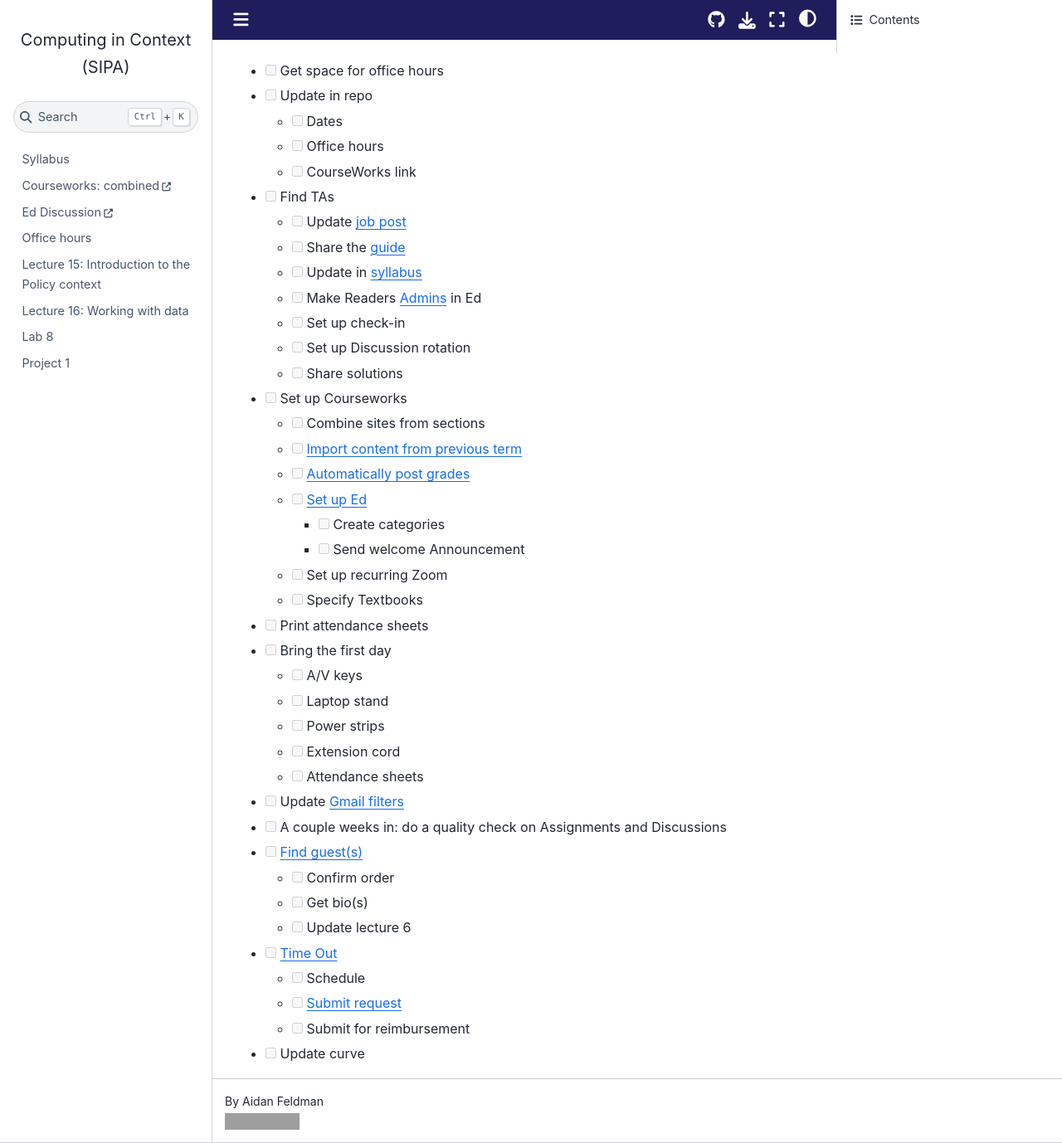
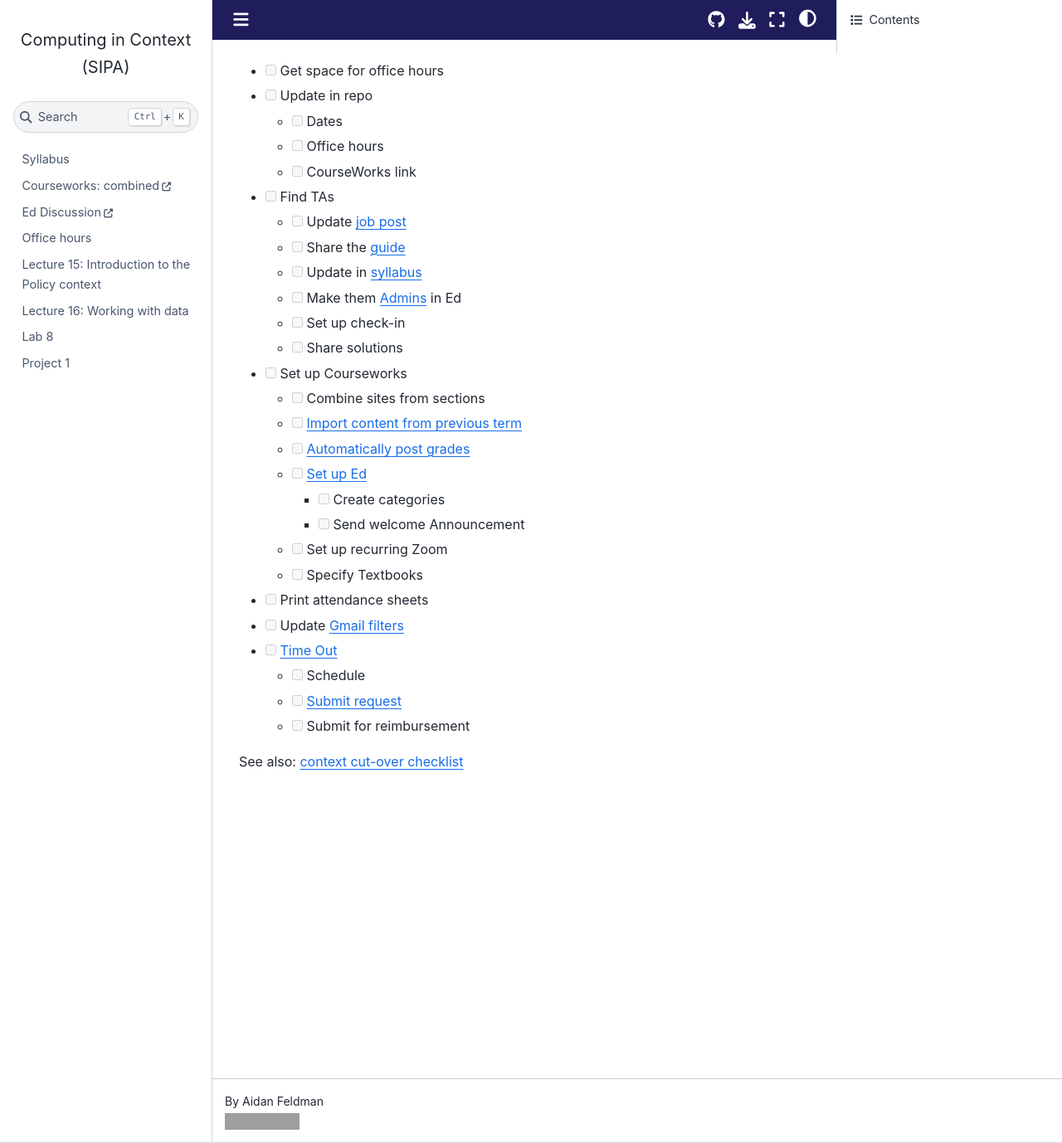
Before and after one commit to afeld/computing-in-context, a Jupyter Book: the page built from .github/ISSUE_TEMPLATE/new_term.md, in a window 1280 px wide and 1378 px high. Shown: the whole window at 83% size. Built offline with Jupyter Book 1.0.4 settings and Sphinx 7.4.7 and the Sphinx Book theme 1.1.4, drawn with Linux system fonts in a browser that asks for light colours; grey boxes are pictures that could not be loaded.

Commit message:
tweaks to new term template

```diff
--- a/.github/ISSUE_TEMPLATE/new_term.md
+++ b/.github/ISSUE_TEMPLATE/new_term.md
@@ -15,9 +15,8 @@ assignees: afeld
   - [ ] Update [job post](https://docs.google.com/document/d/10nDc6y2LZdQDjGkqSP6f1tVlRmjhYU41jWKMlIT-324/edit)
   - [ ] Share the [guide](https://docs.google.com/document/d/1XnM4V1Iw38Wp1jCOLpo5BDuwJc65PK0Tr9J4PHHv47M/edit)
   - [ ] Update in [syllabus](https://python-public-policy.afeld.me/en/columbia/syllabus.html#instructor-information)
-  - [ ] Make Readers [Admins](https://edstem.org/us/help/getting-started#appendix-roles) in Ed
+  - [ ] Make them [Admins](https://edstem.org/us/help/getting-started#appendix-roles) in Ed
   - [ ] Set up check-in
-  - [ ] Set up Discussion rotation
   - [ ] Share solutions
 - [ ] Set up Courseworks
   - [ ] Combine sites from sections
@@ -30,20 +29,10 @@ assignees: afeld
   - [ ] Set up recurring Zoom
   - [ ] Specify Textbooks
 - [ ] Print attendance sheets
-- [ ] Bring the first day
-  - [ ] A/V keys
-  - [ ] Laptop stand
-  - [ ] Power strips
-  - [ ] Extension cord
-  - [ ] Attendance sheets
 - [ ] Update [Gmail filters](https://docs.google.com/spreadsheets/d/1MoOnADGw_A3oc1qMx2TllbRHlRD-4dDcrHXldSdzM5E/edit#gid=1645501691)
-- [ ] A couple weeks in: do a quality check on Assignments and Discussions
-- [ ] [Find guest(s)](https://docs.google.com/document/d/1SMBquSezZ_1wLW0y2osJ35WFpz82PvSRbfLtNZQFjAo/edit)
-  - [ ] Confirm order
-  - [ ] Get bio(s)
-  - [ ] Update lecture 6
 - [ ] [Time Out](https://bulletin.columbia.edu/sipa/teaching-guide/#supportservicestext)
   - [ ] Schedule
   - [ ] [Submit request](https://sipa.campusgroups.com/student_forms)
   - [ ] Submit for reimbursement
-- [ ] Update curve
+
+See also: [context cut-over checklist](https://docs.google.com/document/d/1XnM4V1Iw38Wp1jCOLpo5BDuwJc65PK0Tr9J4PHHv47M/edit#heading=h.g6ipma2850mf)
--- a/_toc.yml
+++ b/_toc.yml
@@ -4,11 +4,8 @@ root: index
 chapters:
   - url: https://courseworks2.columbia.edu/courses/203144
     title: "Courseworks: combined"
-  # will surface these later
   # - url: https://courseworks2.columbia.edu/courses/207091
-  #   title: "Courseworks: Section 1"
-  # - url: https://courseworks2.columbia.edu/courses/207092
-  #   title: "Courseworks: Section 2"
+  #   title: "Courseworks: SIPA"
   - url: https://courseworks2.columbia.edu/courses/203144/external_tools/37606?display=borderless
     title: Ed Discussion
   - file: office_hours
```
